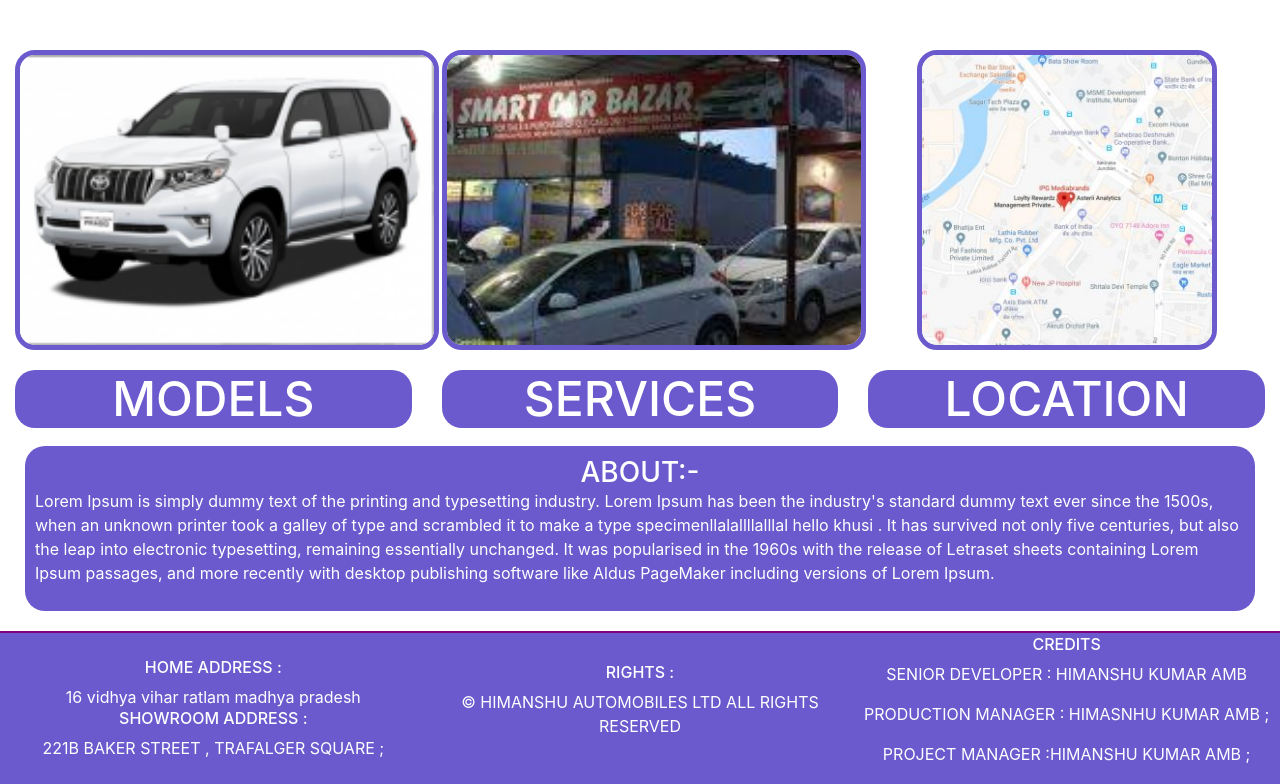
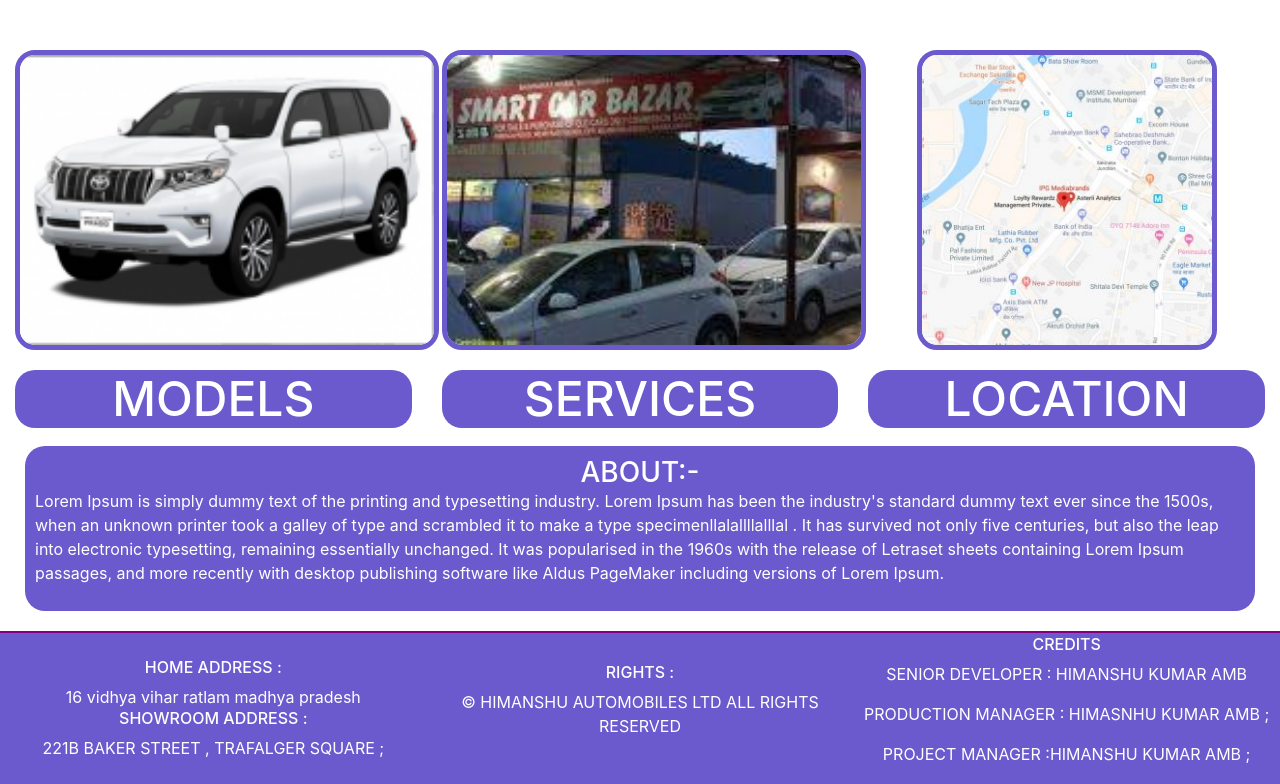
Before and after one commit to himanshu17-2000/himanshu, a plain HTML site: page practice.html in a window 1280 px wide. Shown: the part 993-1777 px from the top of the page. Drawn offline with nearby package versions, Linux system fonts and the light colour scheme.

Commit message:
Update practice.html

```diff
--- a/practice.html
+++ b/practice.html
@@ -96,7 +96,7 @@
       <p>
         Lorem Ipsum is simply dummy text of the printing and typesetting industry. Lorem Ipsum has been the industry's
         standard dummy text ever since the 1500s, when an unknown printer took a galley of type and scrambled it to make
-        a type specimenllalallllalllal hello khusi . It has survived not only five centuries, but also the leap into electronic typesetting,
+        a type specimenllalallllalllal  . It has survived not only five centuries, but also the leap into electronic typesetting,
         remaining essentially unchanged. It was popularised in the 1960s with the release of Letraset sheets containing
         Lorem Ipsum passages, and more recently with desktop publishing software like Aldus PageMaker including versions
         of Lorem Ipsum.
```
